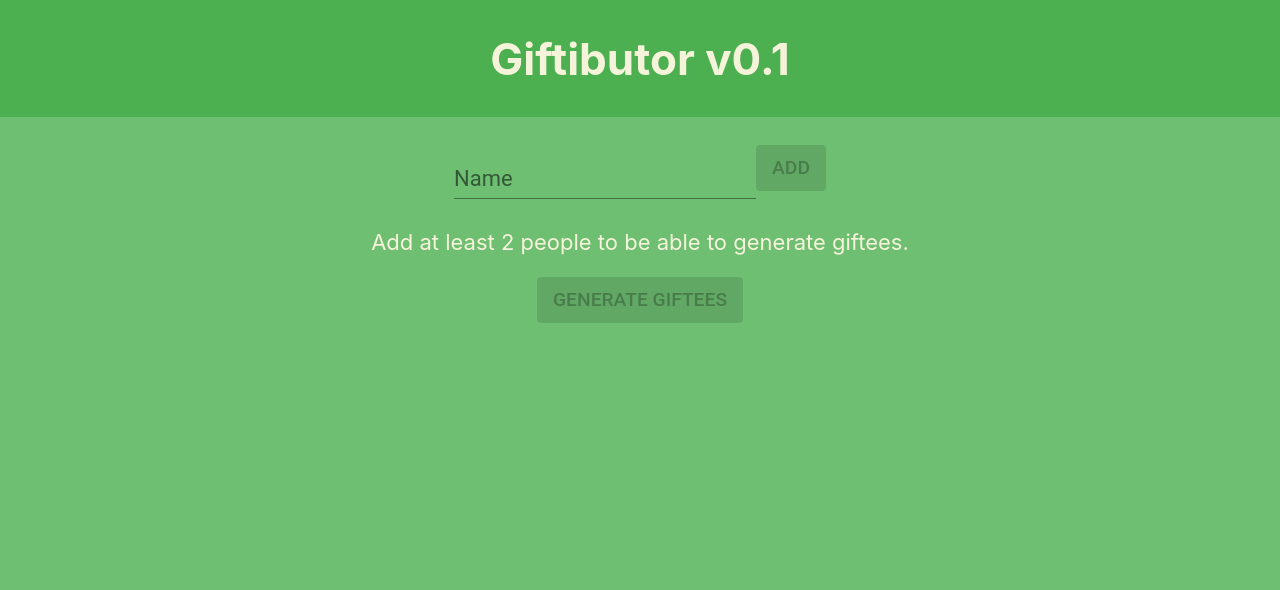
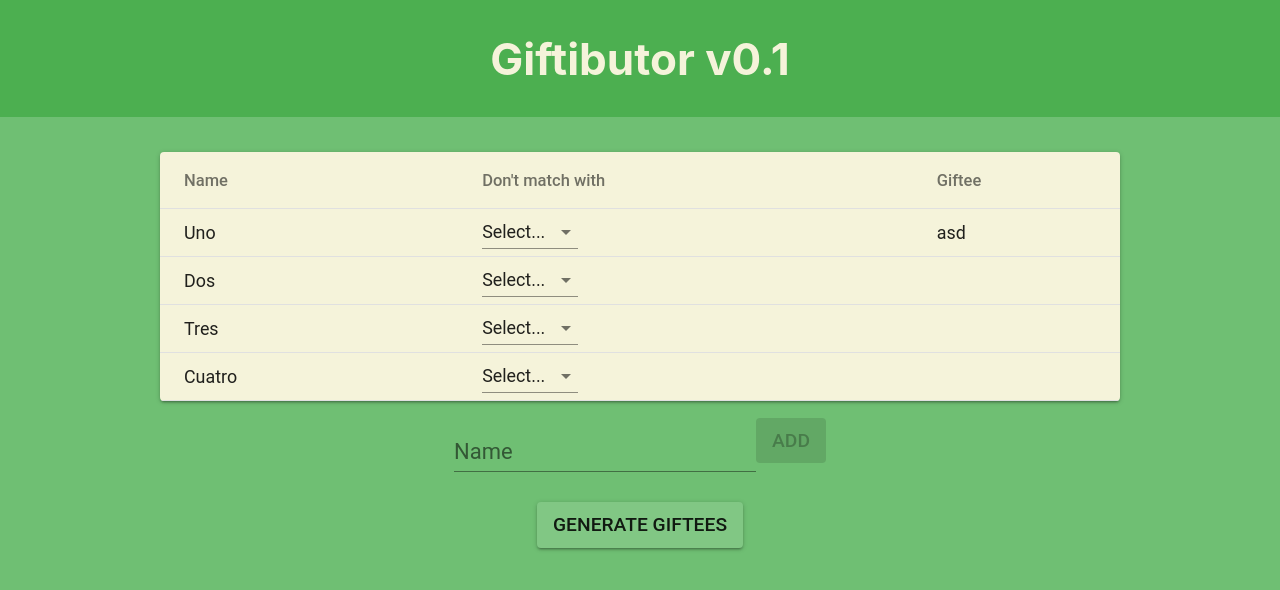
Before and after one commit to samulisuomi/giftibutor, a React (Create React App) app: page / in a window 1280 px wide. Shown: the top 590 px of the page. Built offline with nearby package versions, Linux system fonts and the light colour scheme.

Commit message:
Keep sorting order + start adding exclusions

```diff
--- a/src/NameForm.js
+++ b/src/NameForm.js
@@ -13,25 +13,25 @@ const MIN_PEOPLE = 2;
 class NameForm extends PureComponent {
   state = {
     name: '',
-    people: []
-    // people: [
-    //   {
-    //     name: "Uno",
-    //     giftee: "asd"
-    //   },
-    //   {
-    //     name: "Dos",
-    //     giftee: null
-    //   },
-    //   {
-    //     name: "Tres",
-    //     giftee: null
-    //   },
-    //   {
-    //     name: "Cuatro",
-    //     giftee: null
-    //   },
-    // ]
+    // people: []
+    people: [
+      {
+        name: "Uno",
+        giftee: "asd"
+      },
+      {
+        name: "Dos",
+        giftee: null
+      },
+      {
+        name: "Tres",
+        giftee: null
+      },
+      {
+        name: "Cuatro",
+        giftee: null
+      },
+    ]
   }
 
   handleNameChange = event => {
@@ -103,10 +103,9 @@ class NameForm extends PureComponent {
     const { people } = this.state;
 
     const shuffledPeople = shuffle(people);
-
     const giftees = [ ...shuffledPeople.slice(1), shuffledPeople[0] ];
 
-    const newPeople = shuffledPeople.map((person, index) => {
+    const newPeople = people.map((person, index) => {
       const giftee = giftees[index];
 
       return {
@@ -121,12 +120,16 @@ class NameForm extends PureComponent {
     });
   }
 
+  handleExcludeChange = (name, exclusion) => {
+    console.log(`Set exclusion for ${name}: ${exclusion}`);
+  }
+
   render() {
     const { name, people } = this.state;
 
     return (
       <div className="NameForm">
-        <PersonTable people={ people } />
+        <PersonTable people={ people } onExcludeChange={ this.handleExcludeChange }/>
         <form
           noValidate
           onSubmit={ this.handleSubmit }
--- a/src/PersonTable.js
+++ b/src/PersonTable.js
@@ -9,14 +9,20 @@ import TableHead from '@material-ui/core/TableHead';
 import TableRow from '@material-ui/core/TableRow';
 import Paper from '@material-ui/core/Paper';
 
+import NativeSelect from '@material-ui/core/NativeSelect';
+
 const styles = theme => ({
   root: {
     width: '100%',
     marginTop: theme.spacing.unit * 3,
-    overflowX: 'auto'
+    overflowX: 'auto',
+    backgroundColor: '#f5f3da'
   },
   table: {
     minWidth: 700,
+  },
+  excludeSelect: {
+    fontSize: '0.8125rem'
   }
 });
 
@@ -24,6 +30,12 @@ class PersonTable extends PureComponent {
   static propTypes = {
     classes: PropTypes.object.isRequired,
     people: PropTypes.array.isRequired
+  }
+
+  handleExcludeChange = person => event => {
+    const { onExcludeChange } = this.props;
+
+    onExcludeChange(person.name, event.target.value);
   }
 
   render() {
@@ -47,7 +59,19 @@ class PersonTable extends PureComponent {
                     {row.name}
                   </TableCell> */ }
                   <TableCell>{ person.name }</TableCell>
-                  <TableCell>TODO</TableCell>
+                  <TableCell>
+                    <NativeSelect
+                      value={ person.exclude }
+                      onChange={ this.handleExcludeChange(person) }
+                      name="exclude"
+                      className={ classes.excludeSelect }
+                    >
+                      <option value="">Select...</option>
+                      <option value={10}>Ten</option>
+                      <option value={20}>Twenty</option>
+                      <option value={30}>Thirty</option>
+                    </NativeSelect>
+                  </TableCell>
                   <TableCell>{ person.giftee }</TableCell>
                 </TableRow>
               );
```
